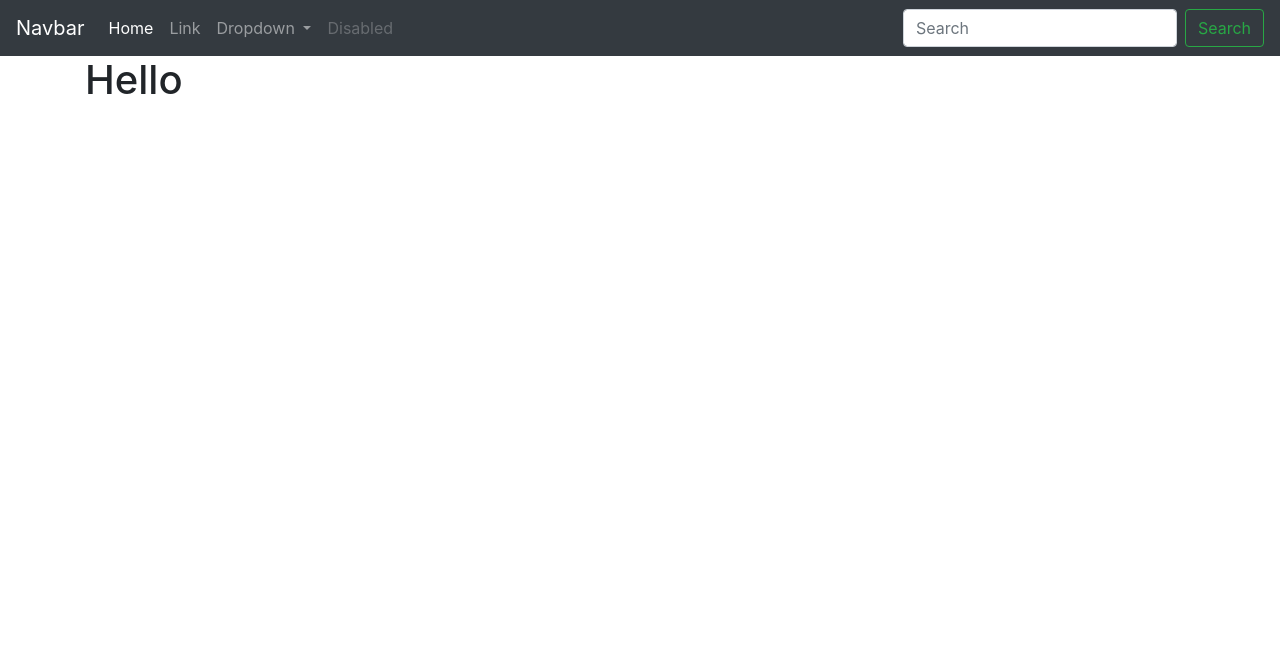
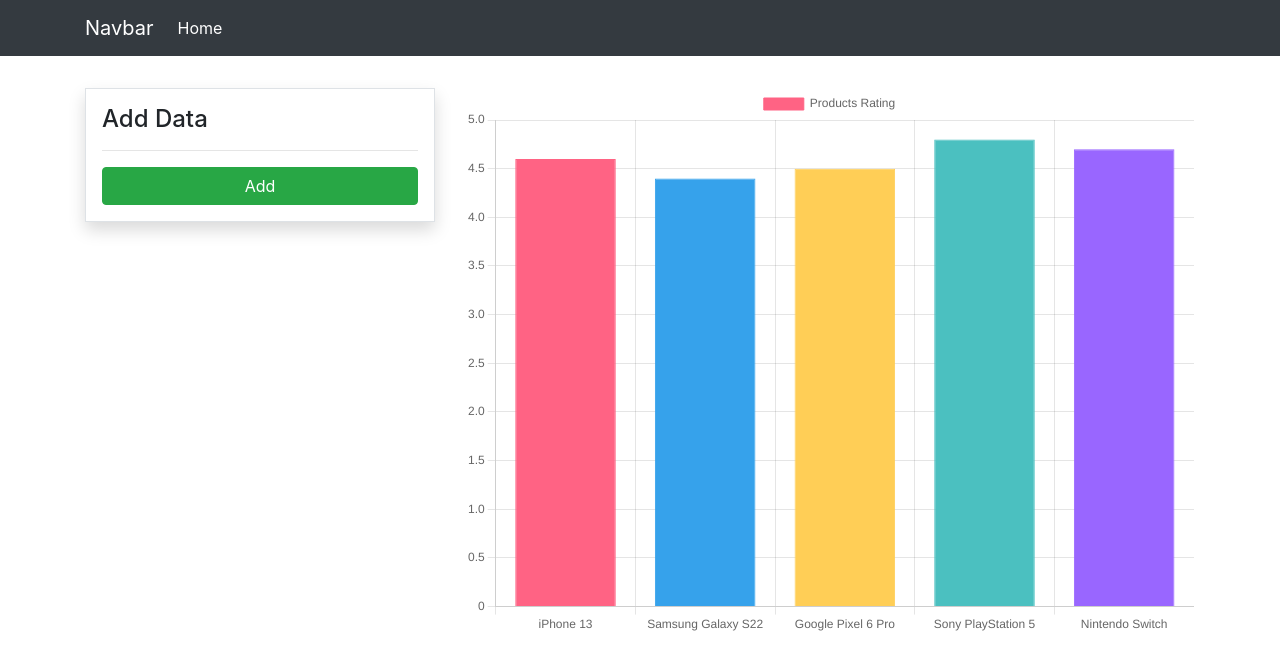
Before and after one commit to AflaxCade/Django-with-chart.js, a Django app: page / in a window 1280 px wide. Shown: the top 670 px of the page. Run offline with Django 5.2, Linux system fonts and the light colour scheme; data comes from the database, SQL or seed files in the repository.

Commit message:
implemented the bar chart

```diff
--- a/barchart/templates/base.html
+++ b/barchart/templates/base.html
@@ -10,7 +10,10 @@
     <link rel="stylesheet" href="https://cdn.jsdelivr.net/npm/bootstrap@4.6.2/dist/css/bootstrap.min.css"
         integrity="sha384-xOolHFLEh07PJGoPkLv1IbcEPTNtaed2xpHsD9ESMhqIYd0nLMwNLD69Npy4HI+N" crossorigin="anonymous">
 
-    <title>{% block title %}{% endblock %}</title>
+        <!-- Chart.js -->
+        <script src="https://cdn.jsdelivr.net/npm/chart.js@4.4.2/dist/chart.umd.min.js"></script>
+
+        <title>{% block title %}{% endblock %}</title>
 </head>
 
 <body>
@@ -18,7 +21,7 @@
 
     <div class="container">
         {% block content %}
-            <h1>Hello</h1>
+
         {% endblock %}
     </div>
 
--- a/barchart/templates/index.html
+++ b/barchart/templates/index.html
@@ -1,2 +1,57 @@
 {% extends 'base.html' %}
-{% block title %}Bar Chart{% endblock %}
+{% block title %}Dashboard{% endblock %}
+
+{% block content %}
+<div class="row mt-3 pt-3">
+    <div class="col-md-4">
+        <div class="border p-3 shadow">
+            <h4>Add Data</h4>
+            <hr>
+            <form method="POST">
+
+                <input class="btn btn-success btn-block" type="submit" value="Add">
+            </form>
+        </div>
+    </div>
+    <div class="col-md-8">
+        <canvas id="myChart" height="300" width="400"></canvas>
+        <script>
+            var ctx = document.getElementById('myChart').getContext('2d');
+            var myChart = new Chart(ctx, {
+                type: 'bar',
+                data: {
+                    labels: [{% for data in data %} '{{ data.name }}', {% endfor %}],
+                    datasets: [{
+                        label: 'Products Rating',
+                        data: [{% for data in data %} '{{ data.rating }}', {% endfor %}],
+                        backgroundColor: [
+                            'rgba(255, 99, 132, 1)',
+                            'rgba(54, 162, 235, 1)',
+                            'rgba(255, 206, 86, 1)',
+                            'rgba(75, 192, 192, 1)',
+                            'rgba(153, 102, 255, 1)',
+                            'rgba(255, 159, 64, 1)'
+                        ],
+                        borderColor: [
+                            'rgba(255, 99, 132, 1)',
+                            'rgba(54, 162, 235, 1)',
+                            'rgba(255, 206, 86, 1)',
+                            'rgba(75, 192, 192, 1)',
+                            'rgba(153, 102, 255, 1)',
+                            'rgba(255, 159, 64, 1)'
+                        ],
+                        borderWidth: 1
+                    }]
+                },
+                options: {
+                    scales: {
+                        y: {
+                            beginAtZero: true
+                        }
+                    }
+                }
+            });
+        </script>
+    </div>
+</div>
+{% endblock %}
--- a/barchart/templates/navbar.html
+++ b/barchart/templates/navbar.html
@@ -1,6 +1,8 @@
 <nav class="navbar navbar-expand-lg navbar-dark bg-dark">
+    <div class="container">
         <a class="navbar-brand" href="#">Navbar</a>
-    <button class="navbar-toggler" type="button" data-toggle="collapse" data-target="#navbarSupportedContent" aria-controls="navbarSupportedContent" aria-expanded="false" aria-label="Toggle navigation">
+        <button class="navbar-toggler" type="button" data-toggle="collapse" data-target="#navbarSupportedContent"
+            aria-controls="navbarSupportedContent" aria-expanded="false" aria-label="Toggle navigation">
             <span class="navbar-toggler-icon"></span>
         </button>
 
@@ -9,27 +11,7 @@
                 <li class="nav-item active">
                     <a class="nav-link" href="#">Home <span class="sr-only">(current)</span></a>
                 </li>
-        <li class="nav-item">
-          <a class="nav-link" href="#">Link</a>
-        </li>
-        <li class="nav-item dropdown">
-          <a class="nav-link dropdown-toggle" href="#" role="button" data-toggle="dropdown" aria-expanded="false">
-            Dropdown
-          </a>
-          <div class="dropdown-menu">
-            <a class="dropdown-item" href="#">Action</a>
-            <a class="dropdown-item" href="#">Another action</a>
-            <div class="dropdown-divider"></div>
-            <a class="dropdown-item" href="#">Something else here</a>
+            </ul>
         </div>
-        </li>
-        <li class="nav-item">
-          <a class="nav-link disabled">Disabled</a>
-        </li>
-      </ul>
-      <form class="form-inline my-2 my-lg-0">
-        <input class="form-control mr-sm-2" type="search" placeholder="Search" aria-label="Search">
-        <button class="btn btn-outline-success my-2 my-sm-0" type="submit">Search</button>
-      </form>
     </div>
 </nav>
--- a/barchart/views.py
+++ b/barchart/views.py
@@ -1,6 +1,10 @@
 from django.shortcuts import render
-
+from .models import Product
 # Create your views here.
 
 def index(request):
-    return render(request, 'index.html')
+    data = Product.objects.all()
+    context = {
+        'data': data
+    }
+    return render(request, 'index.html', context)
```
Lines whose indentation alone changed are shown as unchanged.
